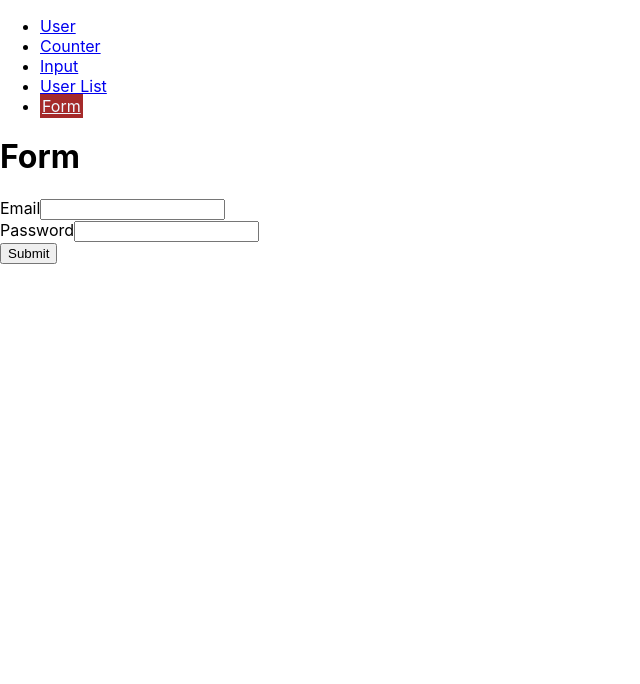
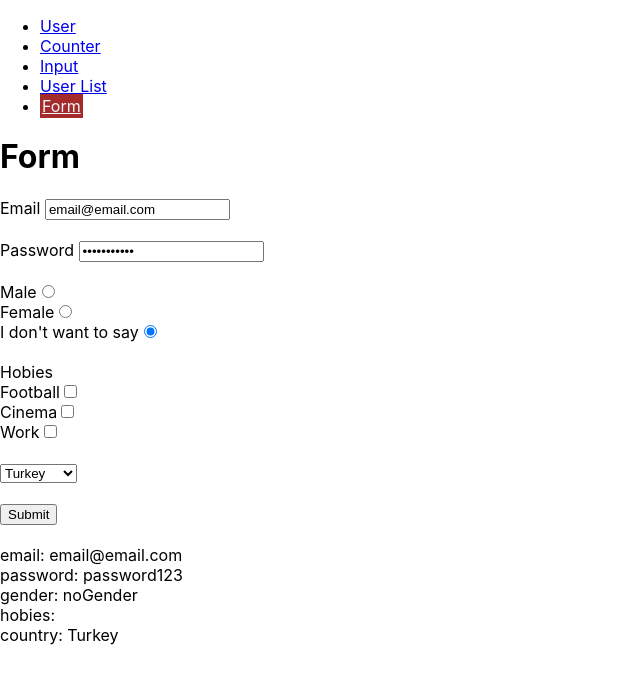
Before and after one commit to CemAkan/reactCourse, a React (Create React App) app: page /form in a window 1280 px wide. Shown: the top 684 px of the page, without its empty margins (0-640 px from the left). Built offline with nearby package versions, Linux system fonts and the light colour scheme.

Commit message:
other input types were added

```diff
--- a/src/components/Form.js
+++ b/src/components/Form.js
@@ -6,7 +6,13 @@ function FormExample() {
     <div>
       <h1>Form</h1>
       <Formik
-        initialValues={{ email: "", password: "" }}
+        initialValues={{
+          email: "email@email.com",
+          password: "password123",
+          gender: "noGender",
+          hobies: [],
+          country: "Turkey",
+        }}
         onSubmit={(values) => {
           console.log({
             status: "Form submitted",
@@ -15,25 +21,117 @@ function FormExample() {
           });
         }}
       >
-        {({ handleSubmit, handleChange }) => (
+        {({ handleSubmit, handleChange, values }) => (
           <form onSubmit={handleSubmit}>
-            <label htmlFor="email">Email</label>
+            <label htmlFor="email"> Email </label>
             <input
               id="email"
               name="email"
               type="email"
+              value={values.email}
               onChange={handleChange}
             />
             <br />
-            <label htmlFor="password">Password</label>
+            <br />
+            <label htmlFor="password"> Password </label>
             <input
               id="password"
               name="password"
               type="password"
+              value={values.password}
               onChange={handleChange}
             />
             <br />
+            <br />
+            <span>Male</span>
+            <input
+              type="radio"
+              name="gender"
+              value="male"
+              onChange={handleChange}
+            />
+            <br />
+            <span>Female</span>
+            <input
+              type="radio"
+              name="gender"
+              value="female"
+              onChange={handleChange}
+            />
+            <br />
+            <span>I don't want to say</span>
+            <input
+              type="radio"
+              name="gender"
+              value="noGender"
+              onChange={handleChange}
+              checked={values.gender === "noGender"}
+            />
+            <br />
+            <br />
+            <span>Hobies</span>
+            <br />
+            Football
+            <input
+              type="checkbox"
+              name="hobies"
+              value="Football"
+              onChange={handleChange}
+            />
+            <br />
+            Cinema
+            <input
+              type="checkbox"
+              name="hobies"
+              value="Cinema"
+              onChange={handleChange}
+            />
+            <br />
+            Work
+            <input
+              type="checkbox"
+              name="hobies"
+              value="Work"
+              onChange={handleChange}
+            />
+            <br />
+            <br />
+            <select
+              name="country"
+              value={values.country}
+              onChange={handleChange}
+            >
+              <option value="Turkey">Turkey</option>
+              <option value="Germany">Germany</option>
+              <option value="France">France</option>
+            </select>
+            <br />
+            <br />
             <button type="submit">Submit</button>
+            <br />
+            <br />
+            {`
+              email: ${values.email}
+            `}
+            <br />
+            {`
+              password: ${values.password}
+
+            `}
+            <br />
+            {`
+              gender: ${values.gender}
+
+            `}
+            <br />
+            {`
+              hobies: ${values.hobies}
+
+            `}
+            <br />
+            {`
+                country: ${values.country}
+            `}
           </form>
         )}
       </Formik>
```
